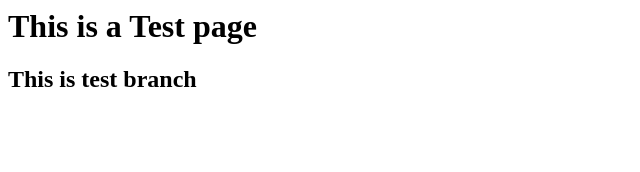
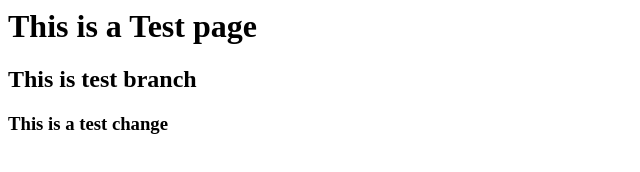
Before and after one commit to mohanraz81/webtest0308, a plain HTML site: page index.html in a window 1280 px wide. Shown: the whole page, without its empty margins (0-640 px from the left). Drawn offline with Linux system fonts and the light colour scheme.

Commit message:
test changes

```diff
--- a/index.html
+++ b/index.html
@@ -1,2 +1,3 @@
 <h1>This is a Test page</h1>
 <h2>This is test branch</h2>
+<h3>This is a test change</h3>
```
